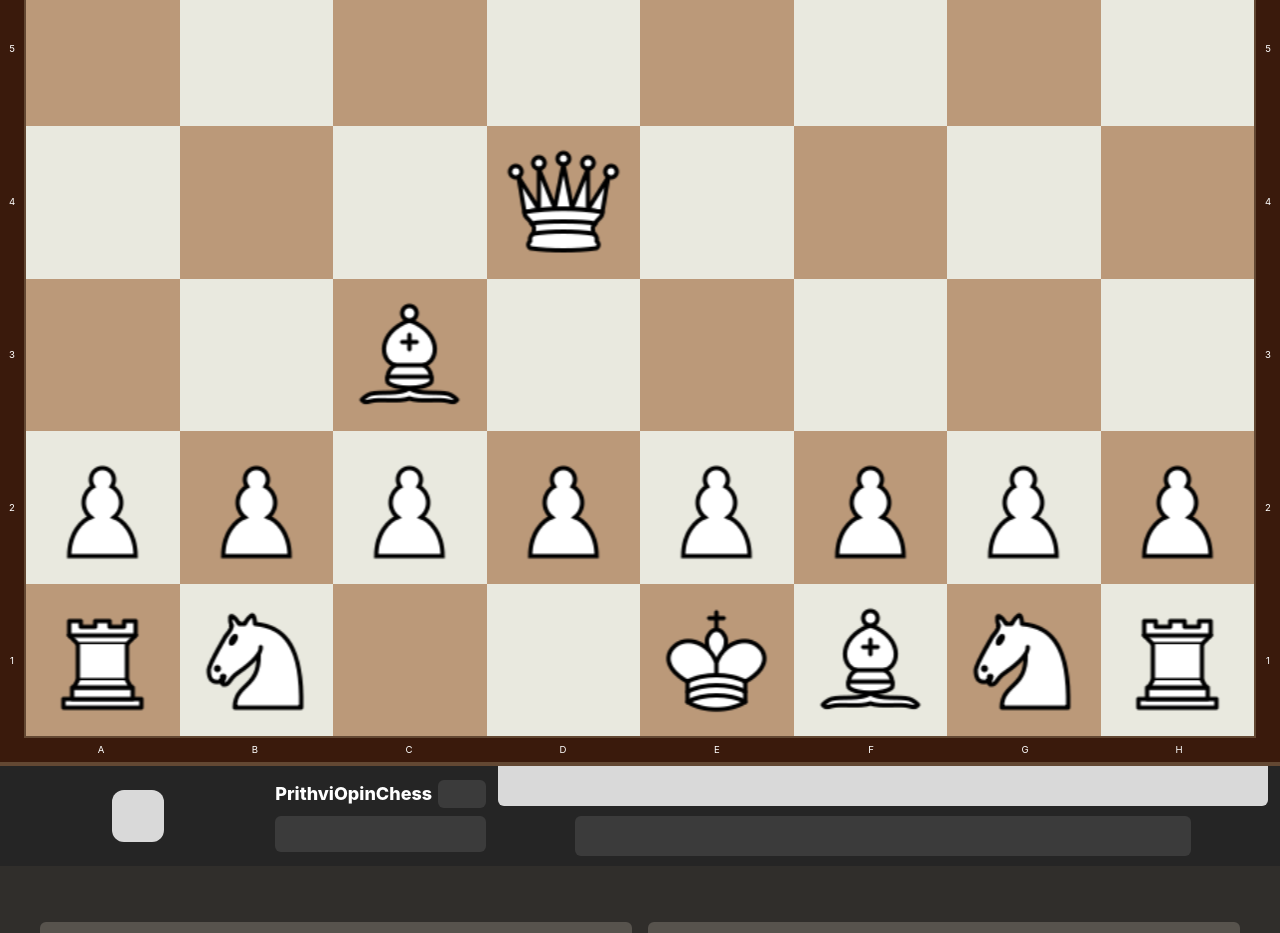
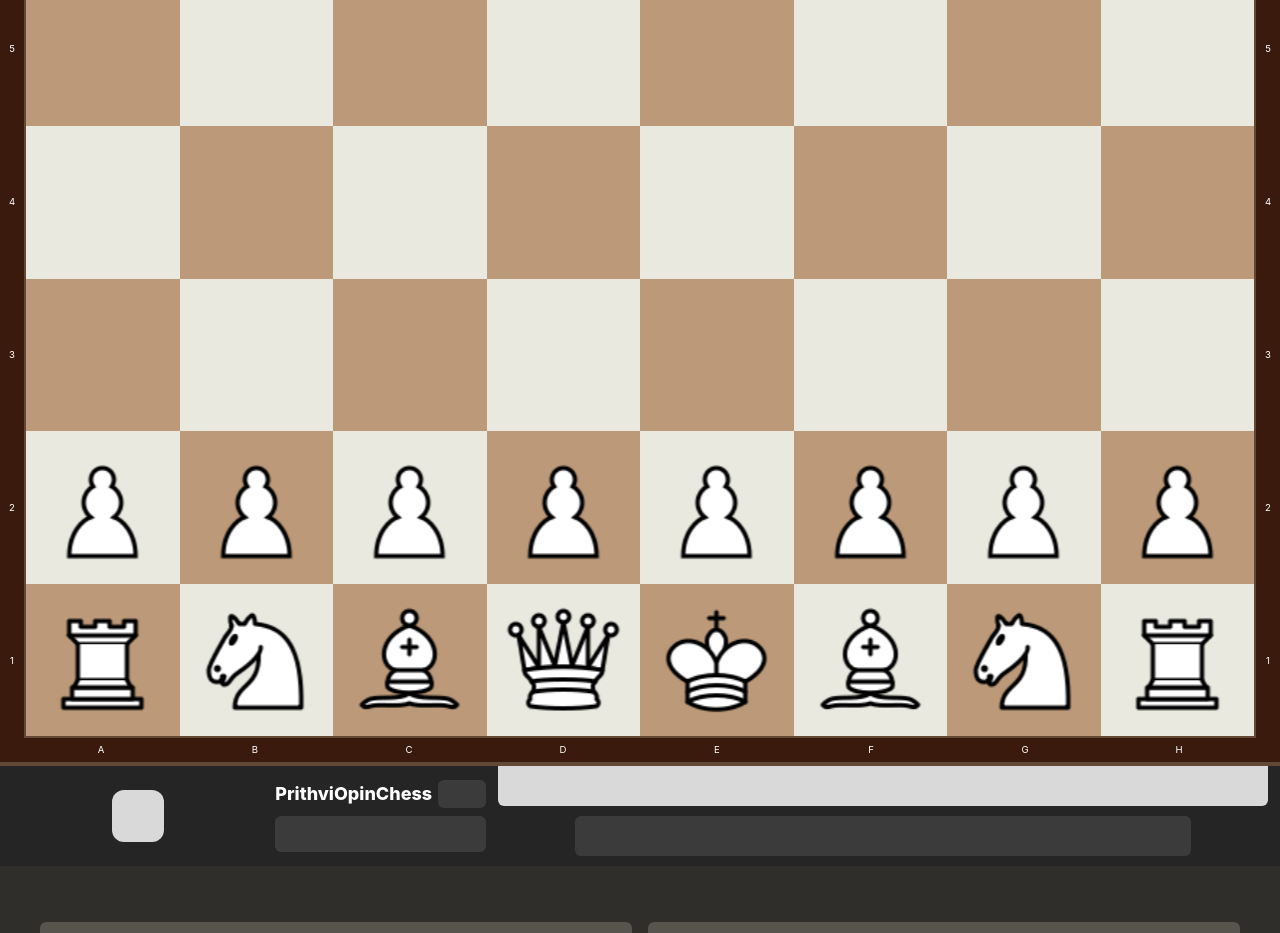
Before and after one commit to Prithvi-boi/Prithvi-s-Chess-Game, a React (Vite) app in the folder ChessGame/: page /game in a window 1280 px wide. Shown: the part 780-1713 px from the top of the page. Built offline with nearby package versions, Linux system fonts and the light colour scheme.

Commit message:
Logic:7 -> Pieces can Move now!

```diff
--- a/ChessGame/src/Component/Board.jsx
+++ b/ChessGame/src/Component/Board.jsx
@@ -1,4 +1,6 @@
 import { useState, useEffect, useRef } from "react";
+import { useDispatch, useSelector } from "react-redux";
+import { changePosition } from "../slices/piecesPosition.js";
 import { createContext, useContext } from "react";
 const BoardContext = createContext();
 const useBoard = () => useContext(BoardContext);
@@ -7,7 +9,7 @@ import DefaultPieces from "./Pieces/DefaultPieces.jsx"
 import MoveGen from "./Logic/MoveGen.js";
 
 function Board({ playAs = 'white' }) {
-
+  const dispatch = useDispatch()
   const letters = ['A', 'B', 'C', 'D', 'E', 'F', 'G', 'H'].reverse()
   const numbers = [1, 2, 3, 4, 5, 6, 7, 8]
   let darkSquares = []
@@ -25,7 +27,16 @@ function Board({ playAs = 'white' }) {
   // --------------------- Game Logic
   const [ClikedPiece, setClikedPiece] = useState()
   const [ClikedPosition, setClikedPosition] = useState()
-  useEffect(() => MoveGen(ClikedPosition,ClikedPiece, MoveGenCallback),[ClikedPiece,ClikedPosition])
+  const [LastCliked, setLastCliked] = useState([])
+  useEffect(() => {
+    if (ClikedPiece != null) {
+      MoveGen(ClikedPosition,ClikedPiece, MoveGenCallback)
+      setLastCliked([ClikedPosition,ClikedPiece])
+    }else{
+      dispatch(changePosition([ClikedPosition,LastCliked]))
+    }
+
+  },[ClikedPiece,ClikedPosition])
 
   const [nextMoves, setNextMoves] = useState([])
   const [killables, setkillables] = useState([])
@@ -33,7 +44,6 @@ function Board({ playAs = 'white' }) {
     setNextMoves(moves)
     setkillables(killables)
   }
-
   return (
     <div className={`w-full h-[100vw] bg-[#3A1A0C] border-y-4  border-[#634833] grid grid-cols-[1.5rem_auto_1.5em] grid-rows-[1.5rem_auto_1.5em]`}>
       <BoardContext.Provider value={{ reverse: playAs === "white" }}>
@@ -53,7 +63,7 @@ function Board({ playAs = 'white' }) {
             return (
               <div key={elmt} id={elmt}
                 className={`h-full w-full ${color} ${nextMoves.includes(elmt) ? 'moveOverlay' : ''} ${killables.includes(elmt) ? 'killOverlay' : ''} text-amber-950 flex justify-center items-center`}
-                onClick={(e) => { setClikedPiece(e.currentTarget.children.item(0) != null  ? e.currentTarget.children.item(0).id : null), setClikedPosition(e.currentTarget.id) }}>
+                onClick={(e) => { setClikedPiece(e.currentTarget.children.item(0) != null  ? e.currentTarget.children.item(0).id : null ), setClikedPosition(e.currentTarget.id) }}>
                     <DefaultPieces elmt={elmt}/>
               </div>
             )
--- a/ChessGame/src/Component/Logic/MoveGen.js
+++ b/ChessGame/src/Component/Logic/MoveGen.js
@@ -1,26 +1,19 @@
-
+import { store } from '../../store'
 
 export default function MoveGen(position, Selected_piece, MoveGenCallback) {
     let letters = ['A', 'B', 'C', 'D', 'E', 'F', 'G', 'H']
     let Moves = []
     let killables = []
-    const WhitePositions = {
-        WhiteKing: ['e1'],
-        WhiteQueen: ['d4'],
-        WhiteBishop: ['c3', 'f1'],
-        WhiteKnight: ['b1', 'g1'],
-        WhiteRook: ['a1', 'h1'],
-        WhitePawn: ['a2', 'b2', 'c2', 'd2', 'e2', 'f2', 'h2', 'g2']
-    }
 
-    const BlackPositions = {
-        BlackKing: ['e8'],
-        BlackQueen: ['d8'],
-        BlackBishop: ['c8', 'f8'],
-        BlackKnight: ['b8', 'g8'],
-        BlackRook: ['a8', 'h8'],
-        BlackPawn: ['a7', 'b7', 'c7', 'd7', 'e7', 'f7', 'h7', 'g7'],
-    }
+    const s = (store.getState()).piecesPosition.value
+
+    const WhitePositions = Object.fromEntries(
+        Object.entries(s).filter(([key]) => key.startsWith("White"))
+    );
+
+    const BlackPositions = Object.fromEntries(
+        Object.entries(s).filter(([key]) => key.startsWith("Black"))
+    );
 
     const InsertMoves = (letter, number, canCapture = true) => {
         if (number > 8 || number < 1 || letter == undefined) return false   // off board
@@ -38,8 +31,6 @@ export default function MoveGen(position, Selected_piece, MoveGenCallback) {
         Moves.push(value)
         return true   // empty: keep going
     }
-
-
 
     if (position) {
         const slide = (dx, dy) => {
--- a/ChessGame/src/Component/Pieces/DefaultPieces.jsx
+++ b/ChessGame/src/Component/Pieces/DefaultPieces.jsx
@@ -12,23 +12,11 @@ import Black_Bishop from '../../Assets/Default Chess Pieces/Black_Bishop.svg?rea
 import Black_Knight from '../../Assets/Default Chess Pieces/Black_Rook-1.svg?react'
 import Black_Rook from '../../Assets/Default Chess Pieces/Black_Rook.svg?react'
 
+import { useDispatch, useSelector } from 'react-redux'
+
 export default function DefaultPieces({ elmt }) {
     const pieceSize = 'h-[10vw] w-full'
-    const piecesPosition = {
-        WhiteKing: ['e1'],
-        WhiteQueen: ['d4'],
-        WhiteBishop: ['c3', 'f1'],
-        WhiteKnight: ['b1', 'g1'],
-        WhiteRook: ['a1', 'h1'],
-        WhitePawn: ['a2', 'b2', 'c2', 'd2', 'e2', 'f2', 'h2', 'g2'],
-
-        BlackKing: ['e8'],
-        BlackQueen: ['d8'],
-        BlackBishop: ['c8', 'f8'],
-        BlackKnight: ['b8', 'g8'],
-        BlackRook: ['a8', 'h8'],
-        BlackPawn: ['a7', 'b7', 'c7', 'd7', 'e7', 'f7', 'h7', 'g7'],
-    }
+    const piecesPosition = useSelector(state => state.piecesPosition.value)
     elmt = elmt.toLowerCase()
     return (
         <>
--- /dev/null
+++ b/ChessGame/src/slices/piecesPosition.js
@@ -0,0 +1,43 @@
+import { createSlice, current } from "@reduxjs/toolkit";
+
+const piecesPositionReducer = createSlice({
+    name: 'piecesPosition',
+    initialState: {
+        value: {
+            WhiteKing: ['e1'],
+            WhiteQueen: ['d1'],
+            WhiteBishop: ['c1', 'f1'],
+            WhiteKnight: ['b1', 'g1'],
+            WhiteRook: ['a1', 'h1'],
+            WhitePawn: ['a2', 'b2', 'c2', 'd2', 'e2', 'f2', 'h2', 'g2'],
+
+            BlackKing: ['e8'],
+            BlackQueen: ['d8'],
+            BlackBishop: ['c8', 'f8'],
+            BlackKnight: ['b8', 'g8'],
+            BlackRook: ['a8', 'h8'],
+            BlackPawn: ['a7', 'b7', 'c7', 'd7', 'e7', 'f7', 'h7', 'g7'],
+        }
+    },
+    reducers: {
+        changePosition: (state, action) => {
+            const target = action.payload;
+
+            for (const key in state.value) {
+                const k = `${key[0]}${key[5]}`;
+                const element = state.value[key];
+
+                if (k === target[1][1]) {
+                    const j = element.indexOf(
+                        target[1][0].toLowerCase()
+                    );
+                    element[j] = target[0].toLowerCase()
+                    break
+                }
+            }
+        }
+    }
+})
+
+export default piecesPositionReducer.reducer
+export const { changePosition } = piecesPositionReducer.actions
--- a/ChessGame/src/store.js
+++ b/ChessGame/src/store.js
@@ -1,8 +1,10 @@
 import { configureStore } from "@reduxjs/toolkit";
 import gameModeReducer from "./slices/setGameMode";
+import piecesPositionReducer from './slices/piecesPosition'
 
 export const store = configureStore({
     reducer: {
-        gameMode: gameModeReducer
+        gameMode: gameModeReducer,
+        piecesPosition: piecesPositionReducer
     }
 })
```
